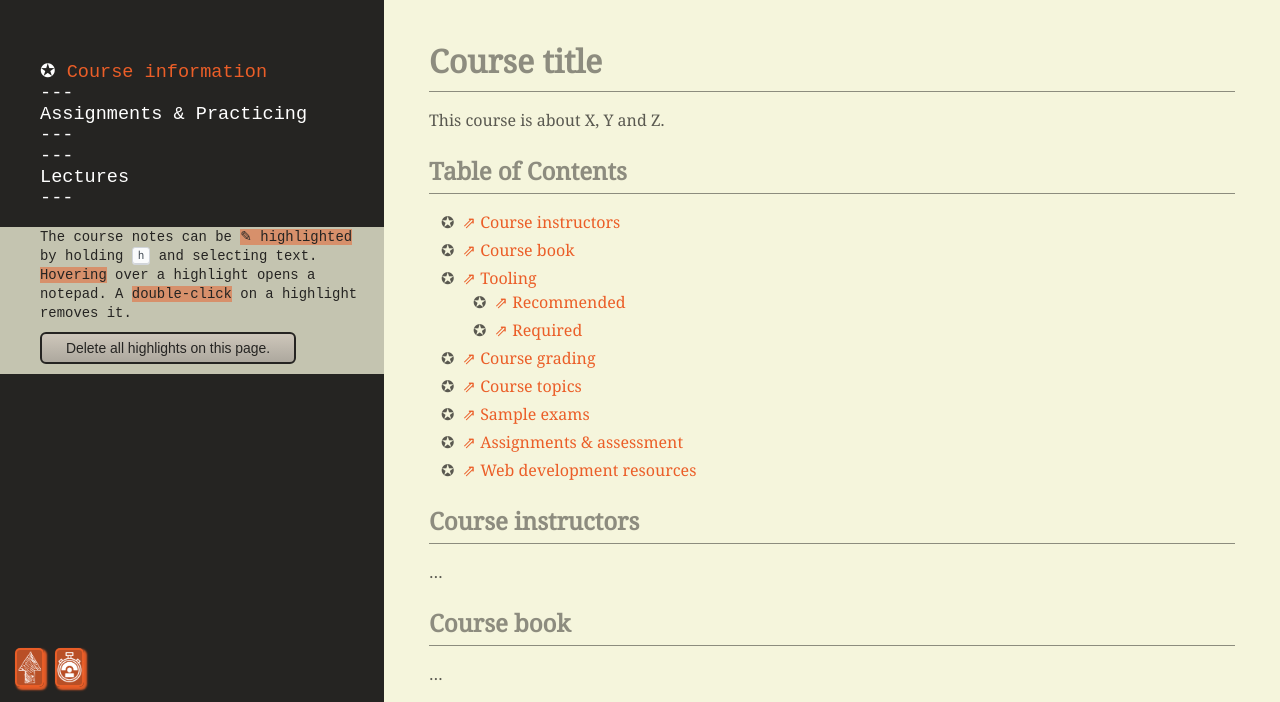
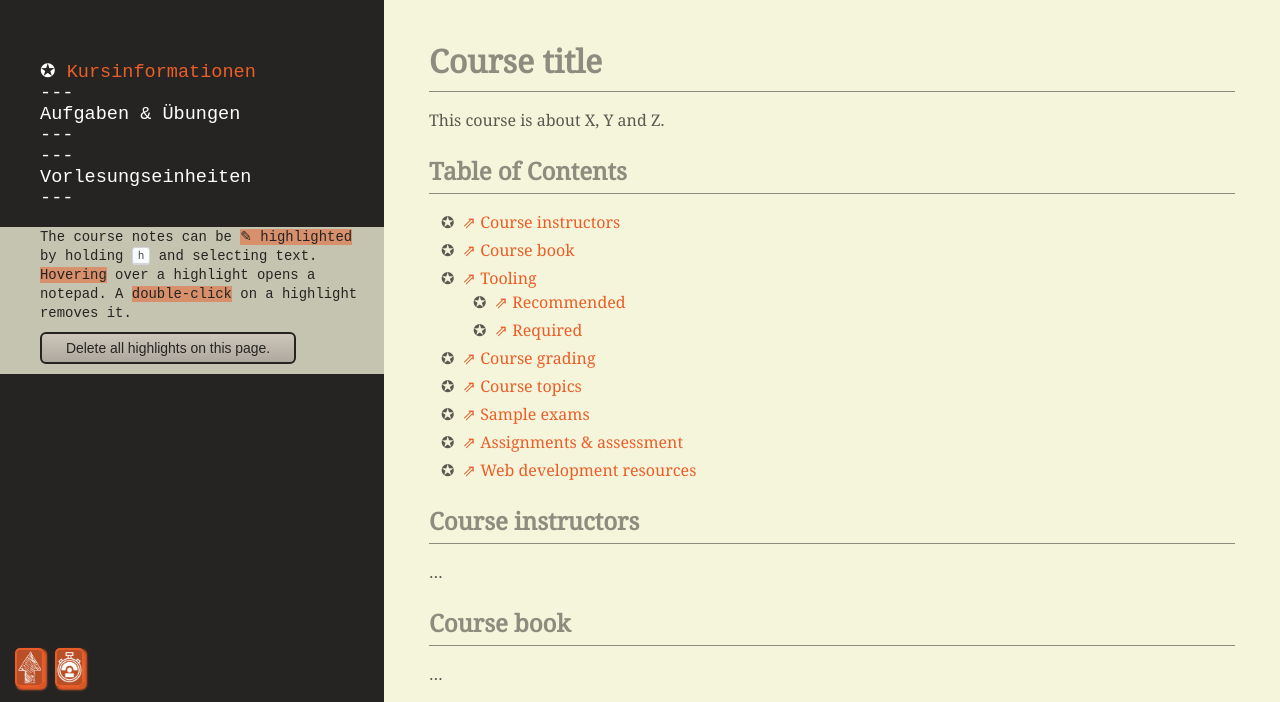
Before and after one commit to aheil/cse-theme, a Jekyll site: the page built from index.md, in a window 1280 px wide and 900 px high, scrolled down 706 px, cut to the strip 198-900 px from the top of the window. Built offline with Jekyll 4.4.1, drawn with Linux system fonts in a browser that asks for light colours; emoji names are drawn with the system emoji font; our own code applies the rules of GitHub Pages for plain Markdown files.

Commit message:
navigation updated

```diff
--- a/_includes/nav.html
+++ b/_includes/nav.html
@@ -1,7 +1,7 @@
 <ul>
-    <li><a href="{{ "/" | relative_url}}">Course information</a></li>
+  <li><a href="{{ " /" | relative_url}}">Kursinformationen</a></li>
   <li class="nothing">---</li>
-    <li class="nothing">Assignments &amp; Practicing</li>
+  <li class="nothing">Aufgaben &amp; Übungen</li>
   <li class="nothing">---</li>
   {% assign sorted_practicals = site.practicals | sort:"ordering" %}
   {% for practical in sorted_practicals %}
@@ -12,7 +12,7 @@
   </li>
   {% endfor %}
   <li class="nothing">---</li>
-    <li class="nothing">Lectures</li>
+  <li class="nothing">Vorlesungseinheiten</li>
   <li class="nothing">---</li>
   {% assign sorted_lectures = site.lectures | sort:"ordering" %}
   {% for lecture in sorted_lectures %}
```
Lines whose indentation alone changed are shown as unchanged.
